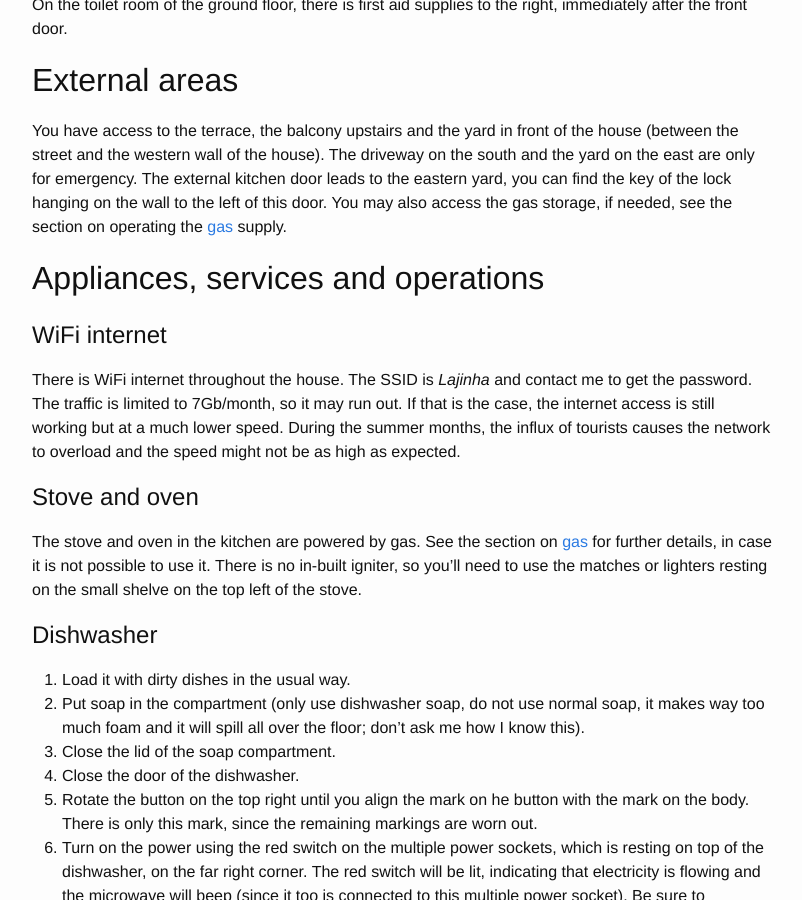
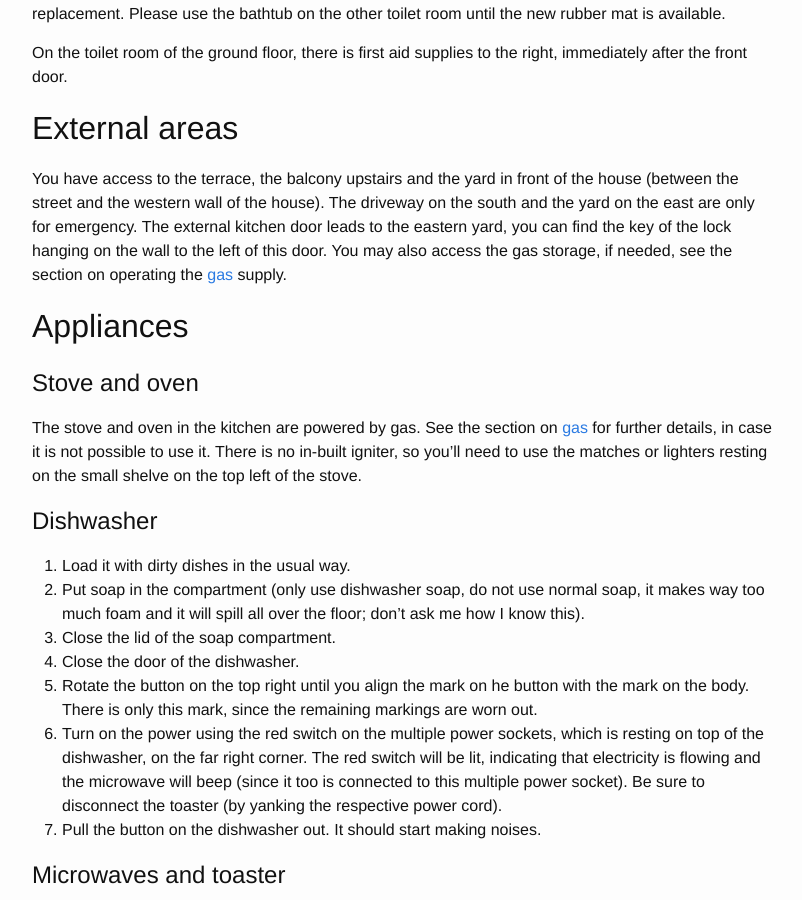
Before and after one commit to jgte/zh, a Jekyll site: the page built from english.md, in a window 1280 px wide and 900 px high, scrolled down 1752 px. Shown: the whole window, without its empty margins (238-1040 px from the left). Built offline with Jekyll 4.4.1, drawn with Linux system fonts in a browser that asks for light colours; some of the changed text lies outside the part shown.

Commit message:
minor reorganization

```diff
--- a/english.md
+++ b/english.md
@@ -9,8 +9,7 @@
 * [Emergency contacts](#emergency-contacts)
 * [Useful locations](#useful-locations)
 * [Safety](#safety)
-* [Appliances, services and operations](#appliances-services-and-operations)
-  * [WiFi internet](#wifi-internet)
+* [Appliances](#appliances)
   * [Dishwasher](#dishwasher)
   * [Stove and oven](#stove-and-oven)
   * [Microwaves and toaster](#microwaves-and-toaster)
@@ -68,11 +70,7 @@
 
 You have access to the terrace, the balcony upstairs and the yard in front of the house (between the street and the western wall of the house). The driveway on the south and the yard on the east are only for emergency. The external kitchen door leads to the eastern yard, you can find the key of the lock hanging on the wall to the left of this door. You may also access the gas storage, if needed, see the section on operating the [gas](#gas) supply.
 
-# Appliances, services and operations
-
-## WiFi internet
-
-There is WiFi internet throughout the house. The SSID is *Lajinha* and contact me to get the password. The traffic is limited to 7Gb/month, so it may run out. If that is the case, the internet access is still working but at a much lower speed. During the summer months, the influx of tourists causes the network to overload and the speed might not be as high as expected.
+# Appliances
 
 ## Stove and oven
 
```
Also changed, not shown: other parts of english.md (+11 -0 lines).
